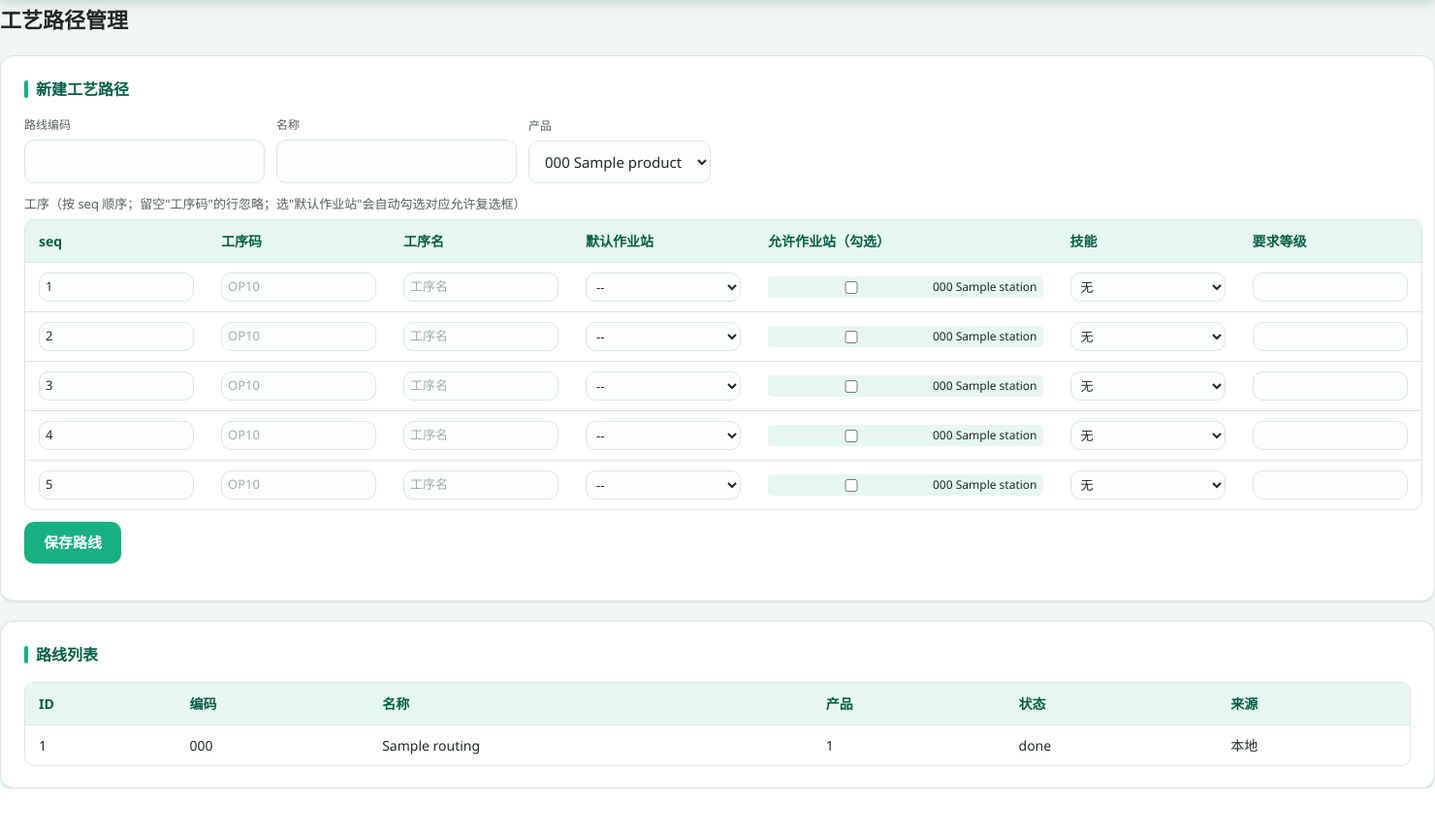
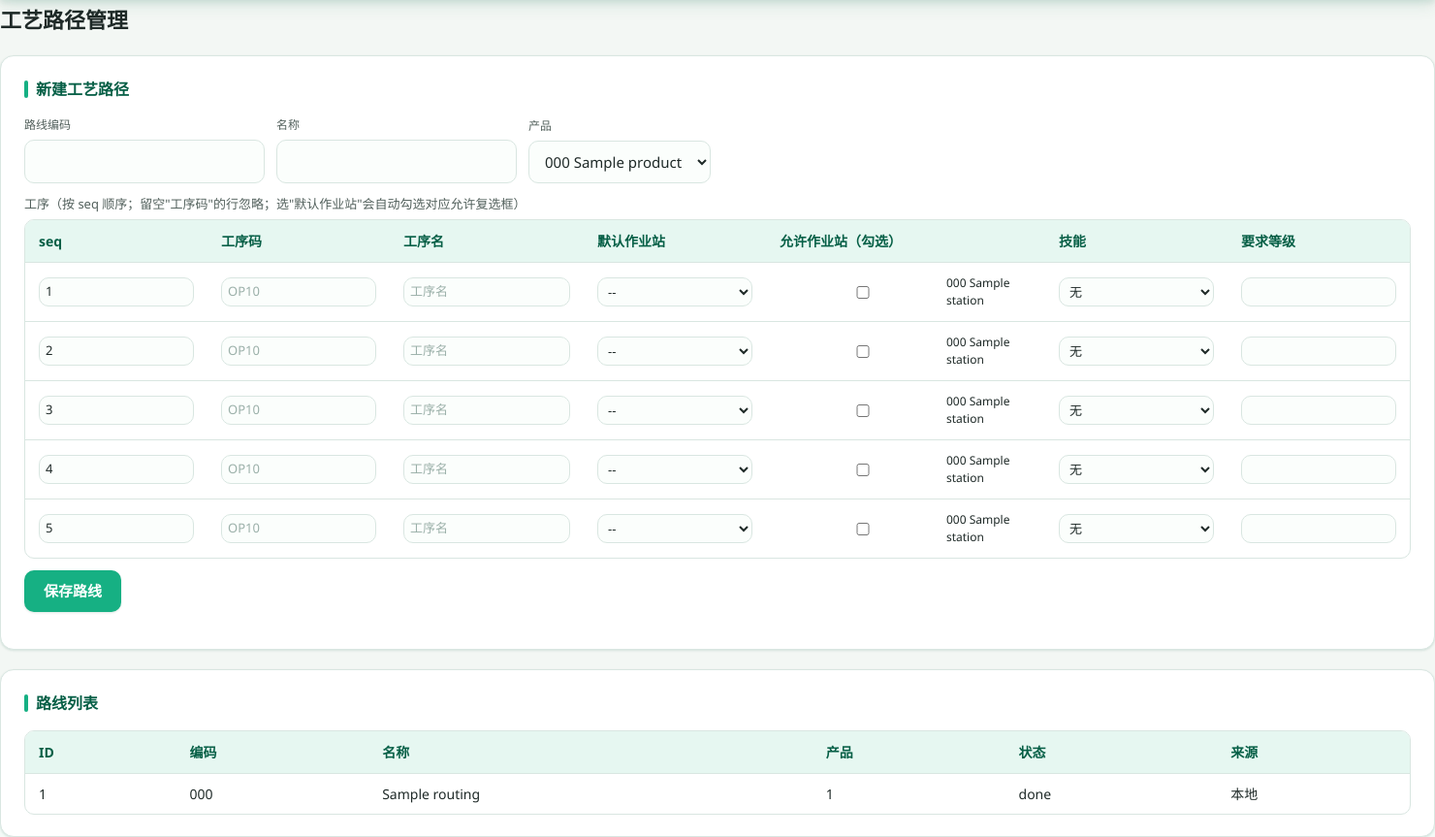
Before and after one commit to Carlzzz/LightMES, a FastAPI app: page /masterdata/routings in a window 1480 px wide. Shown: the part 60-923 px from the top of the page at 97% size. Before the commit the page ends 873 px from the top, so only its background shows below. Run offline with FastAPI, Linux system fonts and the light colour scheme; tables that the repository leaves empty hold one stand-in row (values such as "Sample post").

Commit message:
ui: routings allowed column single-column alignment
允许作业站复选框改单列对齐（flex-direction: column），更易扫读。

Co-Authored-By: Claude Opus 4.7 <noreply@anthropic.com>

```diff
--- a/src/lightmes/templates/masterdata/routings.html
+++ b/src/lightmes/templates/masterdata/routings.html
@@ -78,17 +78,15 @@
 </div>
 
 <style>
-/* 工序允许作业站复选框组：紧凑横排换行 */
+/* 工序允许作业站复选框组：单列对齐 */
 .routing-ops .op-allowed-cbs {
-  display: flex; flex-wrap: wrap; gap: 4px 10px;
-  max-height: 78px; overflow-y: auto;
+  display: flex; flex-direction: column; gap: 2px;
+  max-height: 120px; overflow-y: auto;
   font-size: 12px;
 }
 .routing-ops .cb {
-  display: inline-flex; align-items: center; gap: 4px;
-  white-space: nowrap; cursor: pointer;
-  padding: 2px 6px; border-radius: 4px;
-  background: var(--mint-50, #f0f7f3);
+  display: flex; align-items: center; gap: 6px;
+  cursor: pointer; padding: 2px 6px; border-radius: 4px;
 }
 .routing-ops .cb input[type="checkbox"] { margin: 0; }
 .routing-ops .cb:has(input:checked) {
```
